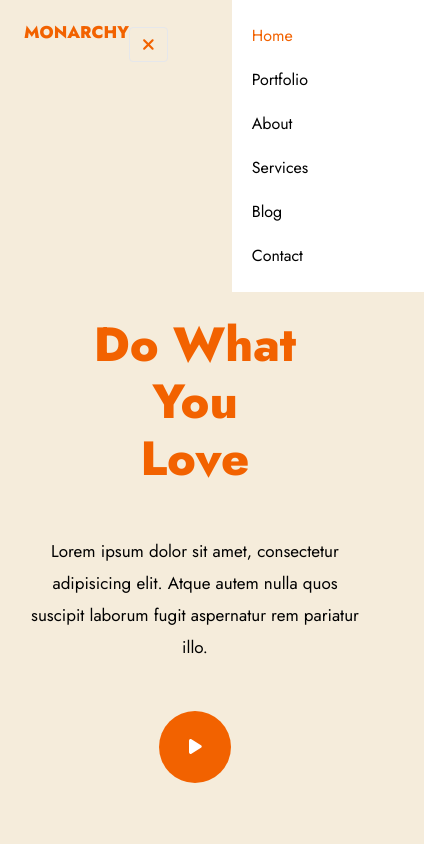
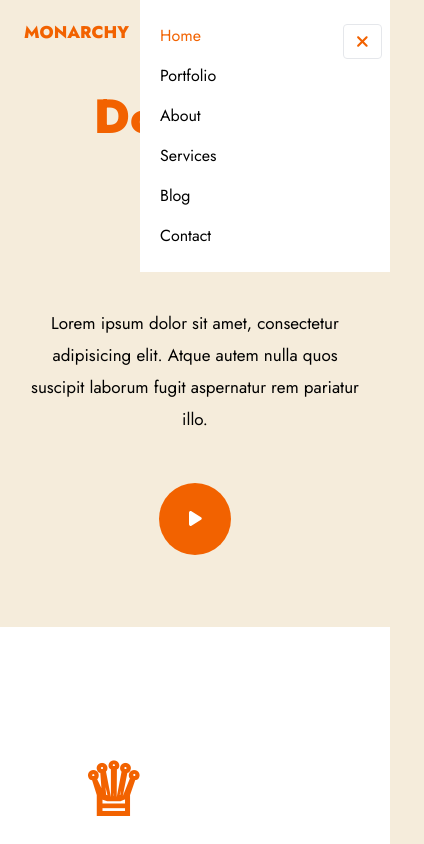
Before and after one commit to solomon-mh/regalcanvas, a React (Vite) app: page / in a window 390 px wide. Both pictures are taken after a click on the button 353 px from the left and 44 px from the top of the page. Shown: the top 844 px of the page, 424 px wide, since content can reach past the window. Built offline with nearby package versions, Linux system fonts and the light colour scheme.

Commit message:
modfying small device side bar

```diff
--- a/src/components/NavBar.jsx
+++ b/src/components/NavBar.jsx
@@ -7,6 +7,7 @@ import { faNavicon, faTimes } from "@fortawesome/free-solid-svg-icons";
 export default function NavBar() {
   const [activeLink, setActiveLink] = useState("/");
   const [menuOpen, setMenuOpen] = useState(false);
+  const [menuWidth, setMenuWidth] = useState(0);
 
   const handleLinkClick = (to) => {
     setActiveLink(to);
@@ -15,30 +16,18 @@ export default function NavBar() {
 
   const handleMenuToggle = () => {
     setMenuOpen(!menuOpen);
+    setMenuWidth(menuWidth === 0 ? 250 : 0);
   };
 
   return (
     <nav
       id='nav-bar'
-      className='flex gap-12 justify-between sm:justify-end w-full px-6 pr-0 lg:p-12  lg:pr-24 '
+      className='flex md:static gap-0 md:gap-12 justify-between sm:justify-end w-full px-6 pr-0 lg:p-12  lg:pr-24 z-50'
     >
       <div className='container mx-auto px-4 md:px-8'>
         <div className='flex justify-between -ml-4 items-center h-16'>
           <div className='mr-auto  text-brightRed font-bold cursor-pointer'>
             MONARCHY
-          </div>
-          {/* Hamburger menu icon */}
-          <div className='md:hidden'>
-            <button
-              onClick={handleMenuToggle}
-              className='flex items-center px-3 mt-6 py-2 border rounded text-brightRed hover:text-white hover:bg-brightRed focus:outline-none '
-            >
-              {menuOpen ? (
-                <FontAwesomeIcon icon={faTimes} />
-              ) : (
-                <FontAwesomeIcon icon={faNavicon} />
-              )}
-            </button>
           </div>
           {/* Desktop navigation */}
           <div className={`hidden md:flex md:space-x-8 items-center`}>
@@ -98,9 +87,24 @@ export default function NavBar() {
         </div>
       </div>
       {/* Mobile menu */}
+      {/* Hamburger menu icon */}
+      <div className='md:hidden'>
+        <button
+          onClick={handleMenuToggle}
+          className='flex items-center absolute top-0 right-2 z-50 px-3 mt-6 py-2 border rounded text-brightRed hover:text-white hover:bg-brightRed focus:outline-none '
+        >
+          {menuOpen ? (
+            <FontAwesomeIcon icon={faTimes} />
+          ) : (
+            <FontAwesomeIcon icon={faNavicon} />
+          )}
+        </button>
+      </div>
       {menuOpen && (
-        <div className='md:hidden pr-12m relative bg-white mx-0'>
-          <div className='px-2 w-48 py-4 space-y-1'>
+        <div
+          className='md:hidden fixed right-0 bg-white max-h-screen pr-4 mx-0 px-2 w-0 py-4'
+          style={{ width: menuWidth }}
+        >
           <Link
             className={`block px-3 py-2 rounded-md text-base font-medium ${
               activeLink === "/" ? "active-link-sm" : ""
@@ -156,7 +160,6 @@ export default function NavBar() {
             Contact
           </Link>
         </div>
-        </div>
       )}
     </nav>
   );
```
Lines whose indentation alone changed are shown as unchanged.
